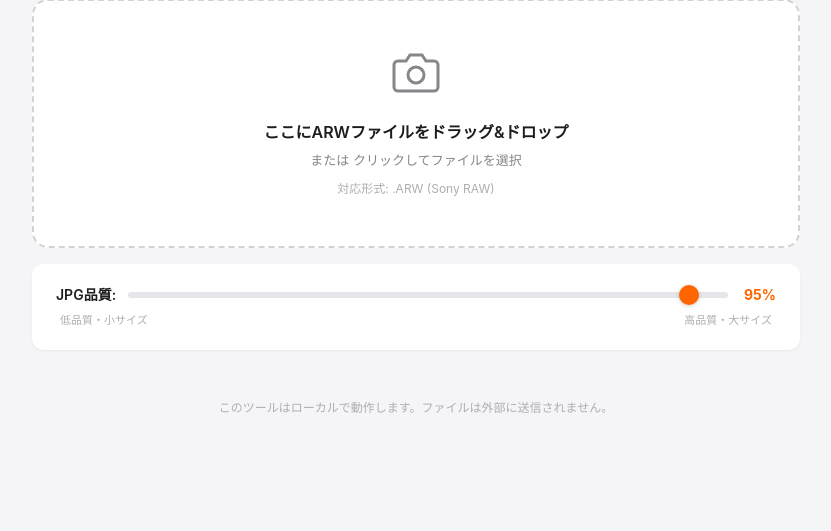
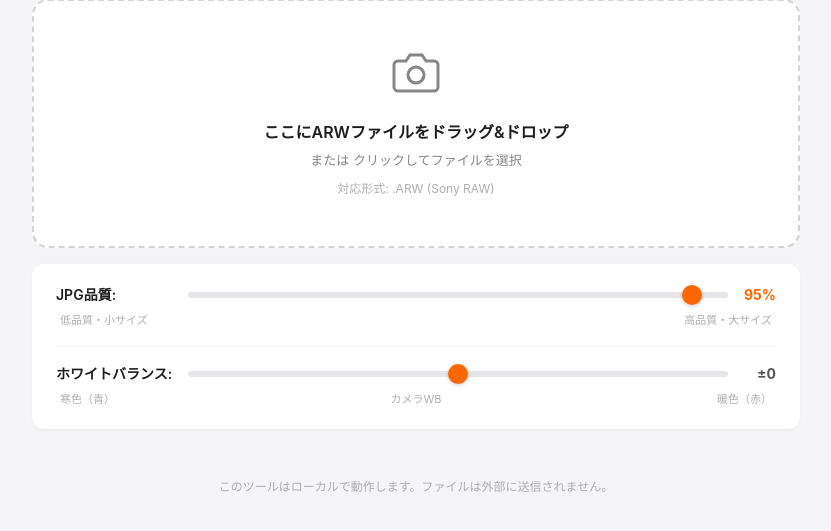
Before and after one commit to KUO-Okazaki/arw-to-jpg, a Flask app: page / in a window 1280 px wide. Shown: the part 122-653 px from the top of the page, without its empty margins (224-1055 px from the left). Run offline with Flask 3, Linux system fonts and the light colour scheme.

Commit message:
Add white balance adjustment slider
- WB slider: -50 (cool/blue) to +50 (warm/red), default 0 (camera WB)
- Adjusts camera WB multipliers (R/B channels) based on slider value
- Color-coded slider track: blue to red gradient
- Value display changes color based on direction

Co-Authored-By: Claude Opus 4.6 <noreply@anthropic.com>

```diff
--- a/app.py
+++ b/app.py
@@ -69,6 +69,8 @@ def upload():
 
     quality = int(request.form.get("quality", 95))
     quality = max(1, min(100, quality))
+    wb_shift = int(request.form.get("wb_shift", 0))
+    wb_shift = max(-50, min(50, wb_shift))
     files = request.files.getlist("files")
 
     if not files:
@@ -118,6 +120,7 @@ def upload():
                 task["input_path"],
                 task["output_path"],
                 quality,
+                wb_shift,
             )
         except Exception as e:
             result = {"success": False, "error": str(e)}
--- a/static/app.js
+++ b/static/app.js
@@ -3,6 +3,8 @@ document.addEventListener("DOMContentLoaded", () => {
     const fileInput = document.getElementById("file-input");
     const qualitySlider = document.getElementById("quality-slider");
     const qualityValue = document.getElementById("quality-value");
+    const wbSlider = document.getElementById("wb-slider");
+    const wbValue = document.getElementById("wb-value");
     const fileList = document.getElementById("file-list");
     const fileItems = document.getElementById("file-items");
     const fileCount = document.getElementById("file-count");
@@ -21,6 +23,21 @@ document.addEventListener("DOMContentLoaded", () => {
     // 品質スライダー
     qualitySlider.addEventListener("input", () => {
         qualityValue.textContent = qualitySlider.value + "%";
+    });
+
+    // WBスライダー
+    wbSlider.addEventListener("input", () => {
+        const v = parseInt(wbSlider.value);
+        if (v === 0) {
+            wbValue.textContent = "±0";
+            wbValue.style.color = "#555";
+        } else if (v > 0) {
+            wbValue.textContent = "+" + v;
+            wbValue.style.color = "#E8734A";
+        } else {
+            wbValue.textContent = String(v);
+            wbValue.style.color = "#4A90D9";
+        }
     });
 
     // ドラッグ&ドロップ
@@ -105,6 +122,7 @@ document.addEventListener("DOMContentLoaded", () => {
         const formData = new FormData();
         selectedFiles.forEach((file) => formData.append("files", file));
         formData.append("quality", qualitySlider.value);
+        formData.append("wb_shift", wbSlider.value);
 
         try {
             const response = await fetch("/upload", {
--- a/static/style.css
+++ b/static/style.css
@@ -86,7 +86,7 @@ header h1 {
     color: #aeaeb2;
 }
 
-/* 品質設定 */
+/* 設定パネル */
 .settings {
     background: #fff;
     border-radius: 12px;
@@ -95,19 +95,20 @@ header h1 {
     box-shadow: 0 1px 3px rgba(0,0,0,0.06);
 }
 
-.quality-control {
+.slider-control {
     display: flex;
     align-items: center;
     gap: 12px;
 }
 
-.quality-control label {
+.slider-control label {
     font-size: 14px;
     font-weight: 600;
     white-space: nowrap;
+    min-width: 120px;
 }
 
-#quality-slider {
+.slider-control input[type="range"] {
     flex: 1;
     -webkit-appearance: none;
     height: 6px;
@@ -116,7 +117,7 @@ header h1 {
     outline: none;
 }
 
-#quality-slider::-webkit-slider-thumb {
+.slider-control input[type="range"]::-webkit-slider-thumb {
     -webkit-appearance: none;
     width: 20px;
     height: 20px;
@@ -126,7 +127,15 @@ header h1 {
     box-shadow: 0 1px 4px rgba(0,0,0,0.2);
 }
 
-#quality-value {
+.slider-control .wb-range {
+    background: linear-gradient(to right, #4A90D9, #e5e5ea 45%, #e5e5ea 55%, #E8734A);
+}
+
+.slider-control .wb-range::-webkit-slider-thumb {
+    background: #555;
+}
+
+#quality-value, #wb-value {
     font-size: 14px;
     font-weight: 700;
     color: #FF6600;
@@ -134,13 +143,23 @@ header h1 {
     text-align: right;
 }
 
-.quality-labels {
+#wb-value {
+    color: #555;
+}
+
+.slider-labels {
     display: flex;
     justify-content: space-between;
     font-size: 11px;
     color: #aeaeb2;
     margin-top: 6px;
     padding: 0 4px;
+}
+
+.slider-divider {
+    height: 1px;
+    background: #f2f2f7;
+    margin: 16px 0;
 }
 
 /* ファイルリスト */
--- a/templates/index.html
+++ b/templates/index.html
@@ -27,14 +27,27 @@
         </div>
 
         <div id="settings" class="settings">
-            <div class="quality-control">
+            <div class="slider-control">
                 <label for="quality-slider">JPG品質:</label>
                 <input type="range" id="quality-slider" min="1" max="100" value="95">
                 <span id="quality-value">95%</span>
             </div>
-            <div class="quality-labels">
+            <div class="slider-labels">
                 <span>低品質・小サイズ</span>
                 <span>高品質・大サイズ</span>
+            </div>
+
+            <div class="slider-divider"></div>
+
+            <div class="slider-control">
+                <label for="wb-slider">ホワイトバランス:</label>
+                <input type="range" id="wb-slider" min="-50" max="50" value="0" class="wb-range">
+                <span id="wb-value">±0</span>
+            </div>
+            <div class="slider-labels">
+                <span>寒色（青）</span>
+                <span>カメラWB</span>
+                <span>暖色（赤）</span>
             </div>
         </div>
 
```
Also changed, not shown: converter.py (+38 -6 lines), 1 other file.
